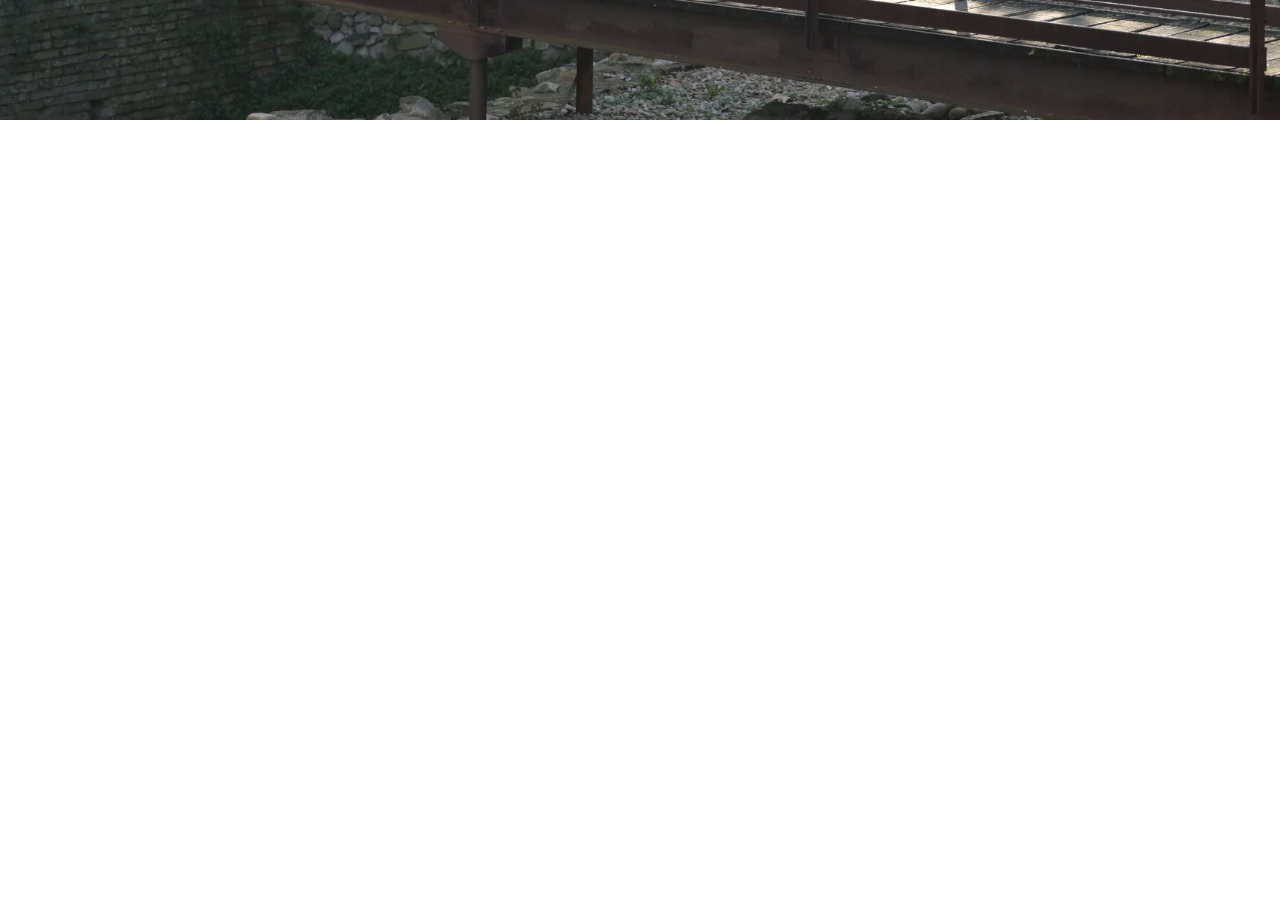
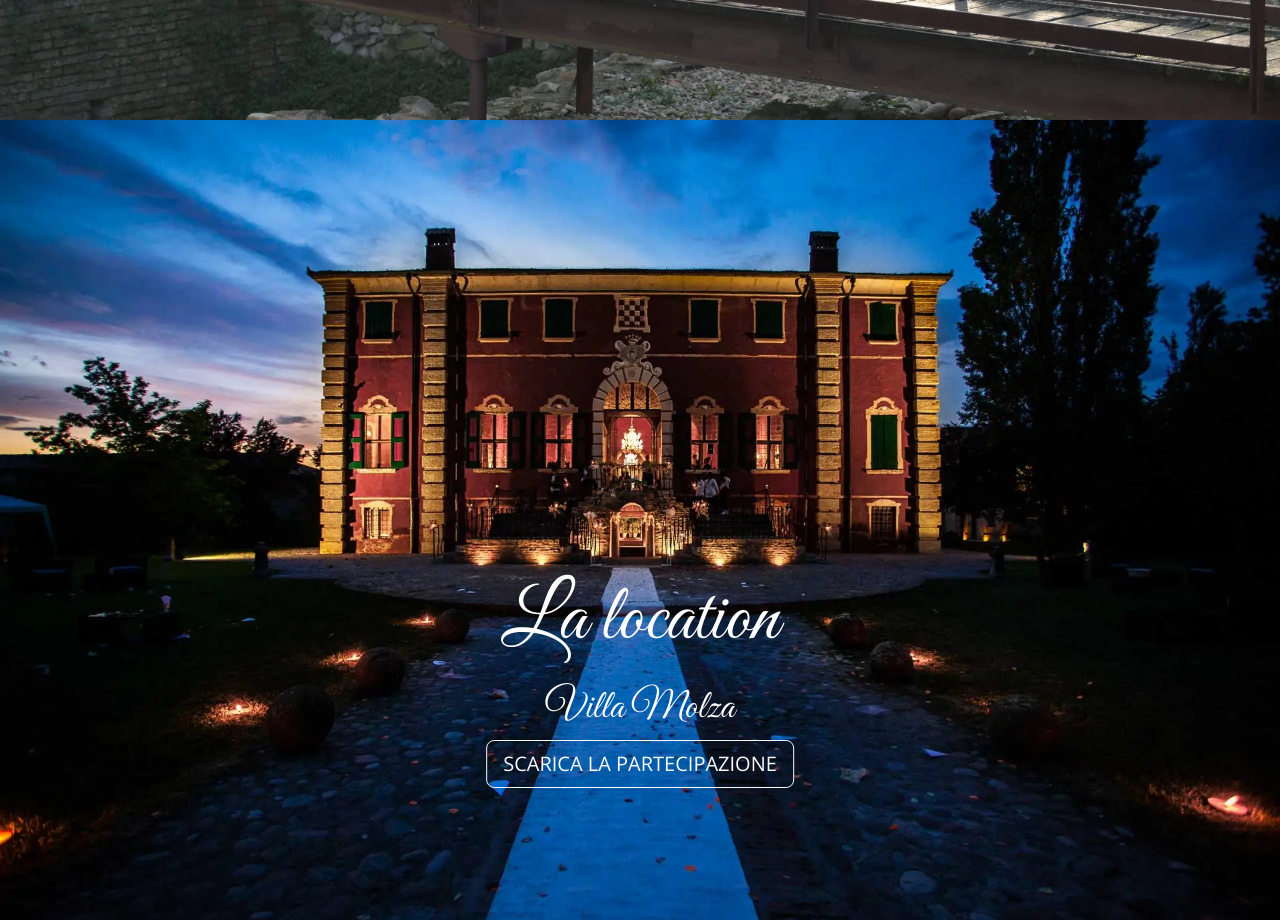
Before and after one commit to LBLucaBonetti/wedding, a plain HTML site: page index.html in a window 1280 px wide. Shown: the part 680-1600 px from the top of the page. Drawn offline with nearby package versions, Linux system fonts and the light colour scheme.

Commit message:
feat: add second iteration of invitation section

```diff
--- a/index.html
+++ b/index.html
@@ -38,15 +38,42 @@
       </picture>
 
       <div
-        class="save-the-date position-absolute user-select-none text-white text-center text-uppercase"
+        class="save-the-date almost-centered position-absolute user-select-none text-white text-center text-uppercase"
       >
         <h1 class="display-1 fw-bold">Save the date</h1>
         <h2 class="display-6 mt-3">24 Giugno 2023</h2>
       </div>
     </section>
 
-    <!-- Location & invitation -->
-    <section id="invitation" class="py-5 vh-100 w-100"></section>
+    <section
+      id="location-and-invitation"
+      class="position-relative vh-100 w-100"
+    >
+      <picture class="position-absolute inset-0">
+        <source type="image/webp" srcset="img/villa-molza.webp" />
+        <source type="image/jpeg" srcset="img/villa-molza.jpg" />
+        <img
+          class="w-100 vh-100 object-fit-cover"
+          src="img/villa-molza.jpg"
+          loading="lazy"
+          decoding="async"
+          alt="Villa Molza"
+        />
+      </picture>
+
+      <div
+        class="quarter-down-centered position-absolute user-select-none text-white text-center"
+      >
+        <h1 class="display-1 great-vibes">La location</h1>
+        <h2 class="display-6 great-vibes mt-3">Villa Molza</h2>
+        <a
+          class="btn btn-lg btn-outline-light text-uppercase nowrap"
+          href=""
+          download
+          >Scarica la partecipazione</a
+        >
+      </div>
+    </section>
     <script
       src="https://cdn.jsdelivr.net/npm/bootstrap@5.3.0-alpha1/dist/js/bootstrap.min.js"
       integrity="sha384-mQ93GR66B00ZXjt0YO5KlohRA5SY2XofN4zfuZxLkoj1gXtW8ANNCe9d5Y3eG5eD"
--- a/style.css
+++ b/style.css
@@ -6,13 +6,26 @@ body {
   inset: 0;
 }
 
-.save-the-date {
-  font-family: "Amatic SC", cursive;
+.almost-centered {
   top: 65%;
   left: 50%;
   transform: translate(-50%, -50%);
 }
 
+.quarter-down-centered {
+  top: 70%;
+  left: 50%;
+  transform: translate(-50%, -50%);
+}
+
+.save-the-date {
+  font-family: "Amatic SC", cursive;
+}
+
 .great-vibes {
   font-family: "Great Vibes", cursive;
 }
+
+.nowrap {
+  white-space: nowrap;
+}
```
Also changed, not shown: img/villa-molza.jpg (added), img/villa-molza.webp (added).
